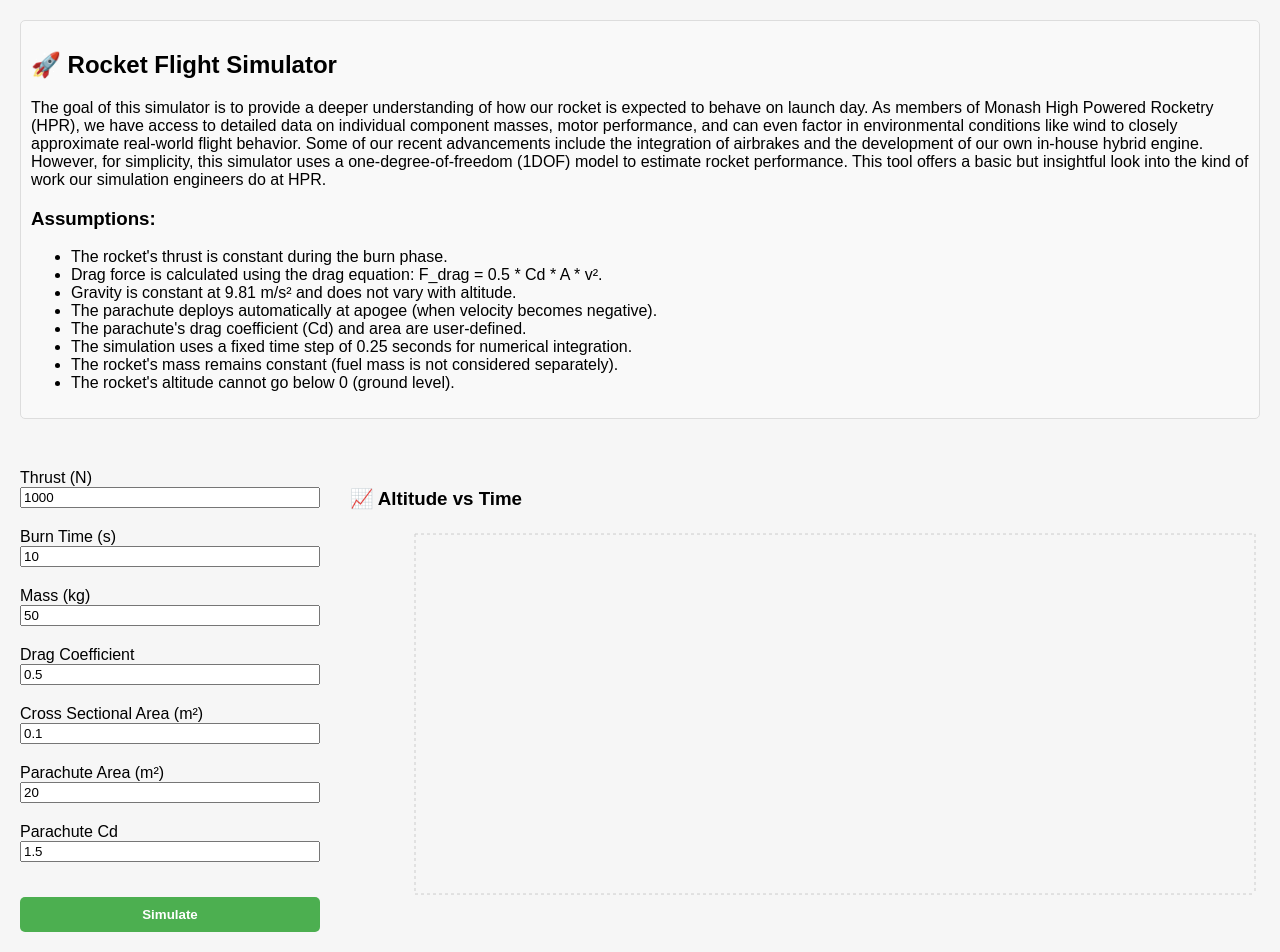
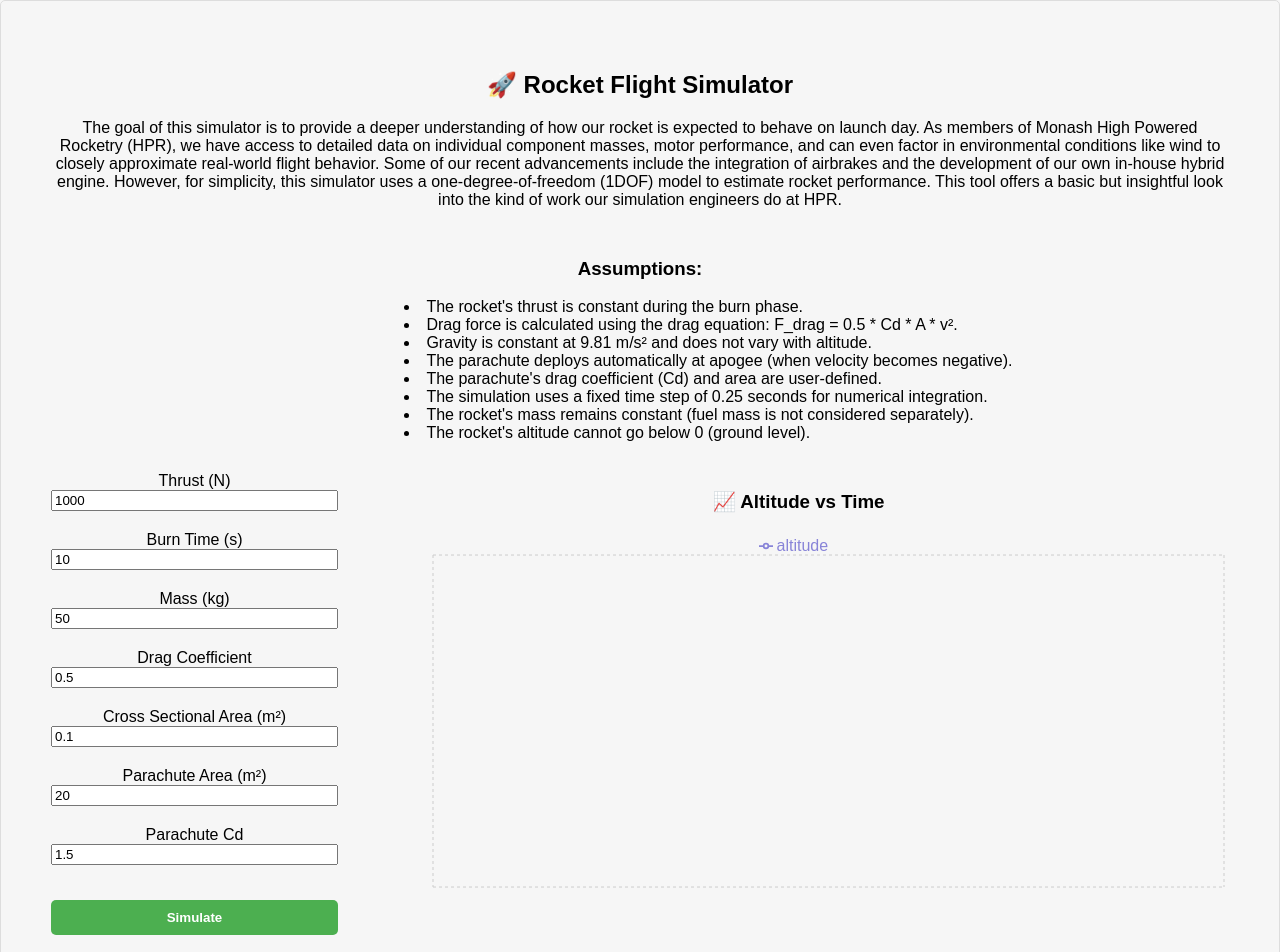
Before and after one commit to VincentG03/macathon_v2, a React (Create React App) app in the folder my-app/: page /rocket-simulator in a window 1280 px wide. Shown: the top 952 px of the page. Built offline with nearby package versions, Linux system fonts and the light colour scheme.

Commit message:
hpr virtual experience

```diff
--- a/my-app/src/HPR_VE.js
+++ b/my-app/src/HPR_VE.js
@@ -1,7 +1,7 @@
 import React, { useState } from 'react';
 import {
   LineChart, Line, XAxis, YAxis, CartesianGrid,
-  Tooltip, Legend, ResponsiveContainer
+  Tooltip, Legend, ResponsiveContainer, Brush
 } from 'recharts';
 
 const RocketSimulator = () => {
@@ -91,8 +91,8 @@ Some of our recent advancements include the integration of airbrakes and the dev
 
 This tool offers a basic but insightful look into the kind of work our simulation engineers do at HPR.
           </p>
-          <h3>Assumptions:</h3>
-          <ul>
+          <h3 style={{ paddingTop: '30px' }}>Assumptions:</h3>
+          <ul style={{ listStylePosition: "inside", paddingLeft: "30%", margin: "0", textAlign: "left" }}>
             <li>The rocket's thrust is constant during the burn phase.</li>
             <li>Drag force is calculated using the drag equation: F_drag = 0.5 * Cd * A * v².</li>
             <li>Gravity is constant at 9.81 m/s² and does not vary with altitude.</li>
@@ -142,10 +142,30 @@ This tool offers a basic but insightful look into the kind of work our simulatio
             <ResponsiveContainer width="100%" height={400}>
   <LineChart data={altitudes}>
     <CartesianGrid strokeDasharray="3 3" />
-                <XAxis dataKey="time" label={{ value: 'Time (s)', position: 'insideBottom', offset: -5 }} />
-                <YAxis label={{ value: 'Altitude (m)', angle: -90, position: 'insideLeft' }} />
+    <XAxis
+      dataKey="time"
+      label={{ value: 'Time (s)', position: 'insideBottom', offset: -5 }}
+    />
+    <YAxis
+      label={{ value: 'Altitude (m)', angle: -90, position: 'insideLeft' }}
+    />
     <Tooltip />
-                <Line type="monotone" dataKey="altitude" stroke="#8884d8" strokeWidth={2} dot={false} />
+    <Legend layout="vertical" align="center" verticalAlign="top" />
+    <Line
+      type="monotone"
+      dataKey="altitude"
+      stroke="#8884d8"
+      strokeWidth={2}
+      dot={false}
+    />
+    {/* Adjust Brush to be thinner and shifted down */}
+    <Brush
+      dataKey="time"
+      height={10} // Make the brush thinner
+      y={390} // Shift the brush down to avoid overlapping with the x-axis
+      stroke="#8884d8"
+
+    />
   </LineChart>
 </ResponsiveContainer>
           </div>
@@ -166,27 +186,33 @@ This tool offers a basic but insightful look into the kind of work our simulatio
     container: {
         display: 'flex',
         flexDirection: 'column',
-      padding: '20px',
+        alignItems: 'center', // Center content horizontally
+        maxWidth: '1300px', // Set a fixed width for the content
+        margin: '0 auto', // Center the container on the page
+        padding: '50px', // Add padding for spacing
+        paddingBottom: '80px', // Add extra padding to ensure scrollbar visibility
         fontFamily: 'Arial, sans-serif',
         gap: '30px',
-    },
-    description: {
-      marginBottom: '20px',
-      padding: '10px',
-      backgroundColor: '#f9f9f9',
+        textAlign: 'center', // Center-align all text
         border: '1px solid #ddd',
         borderRadius: '5px',
       },
       content: {
         display: 'flex',
+        flexDirection: 'row', // Arrange inputs and graph side by side
         gap: '30px',
+        width: '100%', // Ensure content takes up full width
+        justifyContent: 'space-between', // Add spacing between inputs and graph
+        paddingBottom: '20px', // Add padding to the bottom of the content area
       },
       sidebar: {
-      flex: 1,
-      maxWidth: '300px',
         display: 'flex',
         flexDirection: 'column',
         gap: '10px',
+        width: '25%', // Set width to 25% for a 1:3 ratio
+      },
+      chartArea: {
+        width: '75%', // Set width to 75% for a 1:3 ratio
       },
     inputGroup: {
       display: 'flex',
@@ -211,9 +237,6 @@ This tool offers a basic but insightful look into the kind of work our simulatio
       borderRadius: '5px',
       cursor: 'pointer',
     },
-    chartArea: {
-      flex: 2,
-    },
   };
 
   export default RocketSimulator;
```
Lines whose indentation alone changed are shown as unchanged.
